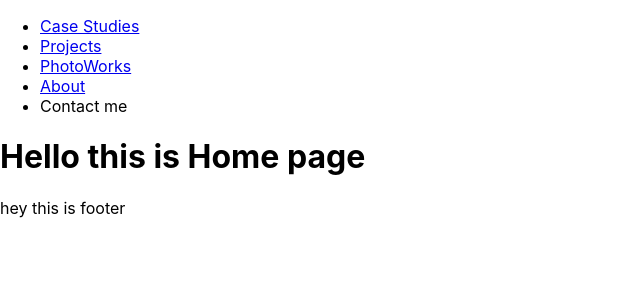
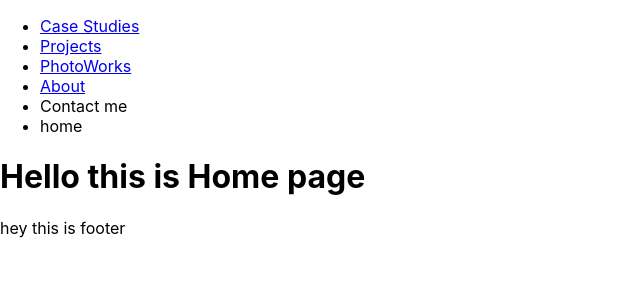
Before and after one commit to Caprysan/web, a React (Create React App) app in the folder personal-web/: page / in a window 1280 px wide. Shown: the top 300 px of the page, without its empty margins (0-640 px from the left). Built offline with nearby package versions, Linux system fonts and the light colour scheme.

Commit message:
ad react and routing pages

```diff
--- a/personal-web/src/components/header.js
+++ b/personal-web/src/components/header.js
@@ -10,6 +10,7 @@ export function Header () {
           <li><Link to="/photoworks">PhotoWorks</Link></li>
           <li><Link to="/about">About</Link></li>
           <li>Contact me</li>
+          <li>home</li>
         </ul>
     </div>
   )
```
